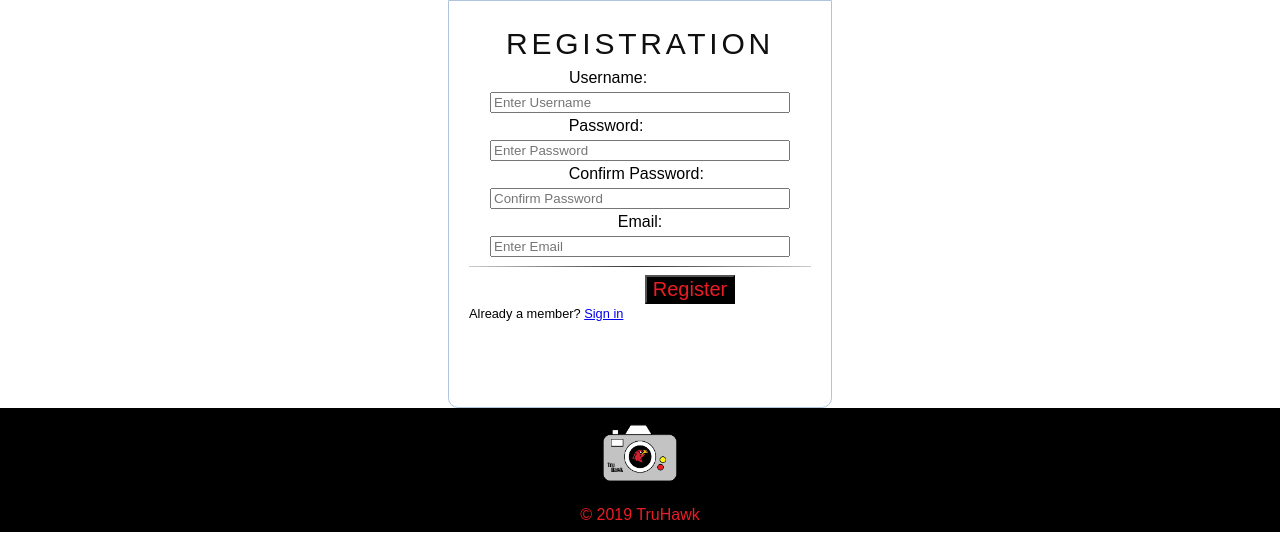
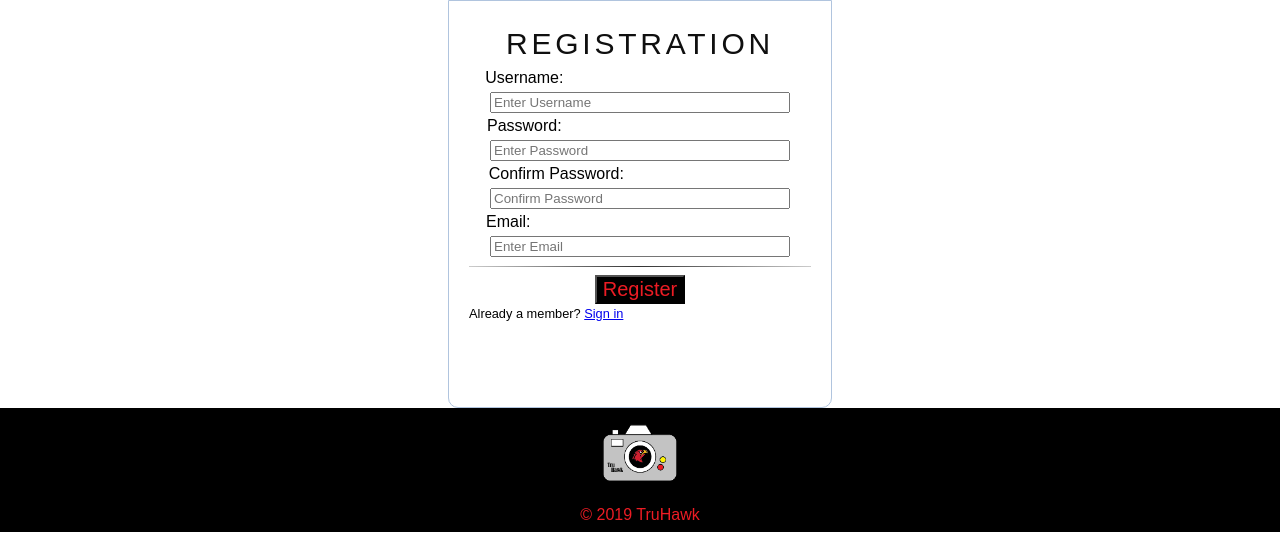
Before and after one commit to HRizwan1/2019-team-06f, a PHP site: page /register.php in a window 1280 px wide. Shown: the part 90-634 px from the top of the page. Run offline with PHP 8.4, Linux system fonts and the light colour scheme; data that the repository does not hold is empty; some libraries are stand-ins or nearby versions.

Commit message:
fixed register page styling issues

```diff
--- a/css/style.css
+++ b/css/style.css
@@ -283,7 +283,7 @@ div.Help {
   border: 0;
   }
 #btnSignup {
-  margin-left: 100px;
+  margin-left: 00px;
   font-size: 1.250em;
   color: #EC1C24;
   background: #000000;
@@ -312,25 +312,24 @@ div.Help {
   padding-bottom: 3.00em;
   display: inline-block;
 }
+
 .form-control {
-  position: relative;
+  position:  static;
   width: 300px;
 }
 label[for="username"] {
-  padding-right: 4em;
-  padding-top: 1em;
-  padding-bottom: 1em;
+  padding-right: 14.460em
 }
 label[for="txtPassword"] {
-  padding-right: 4.250em;
+  padding-right: 14.460em
 }
-label[for="txtEmail"] {
-  padding-right: 6.050em;
+label[for="email"] {
+  padding-right: 16.460em
 }
 label[for="txtConfirmPassword"] {
-  width: 500px;
-  padding-right: 0.460em
+  padding-right: 10.460em
 }
+
 form, .content {
   width: 30%;
   margin: 0px auto;
```
